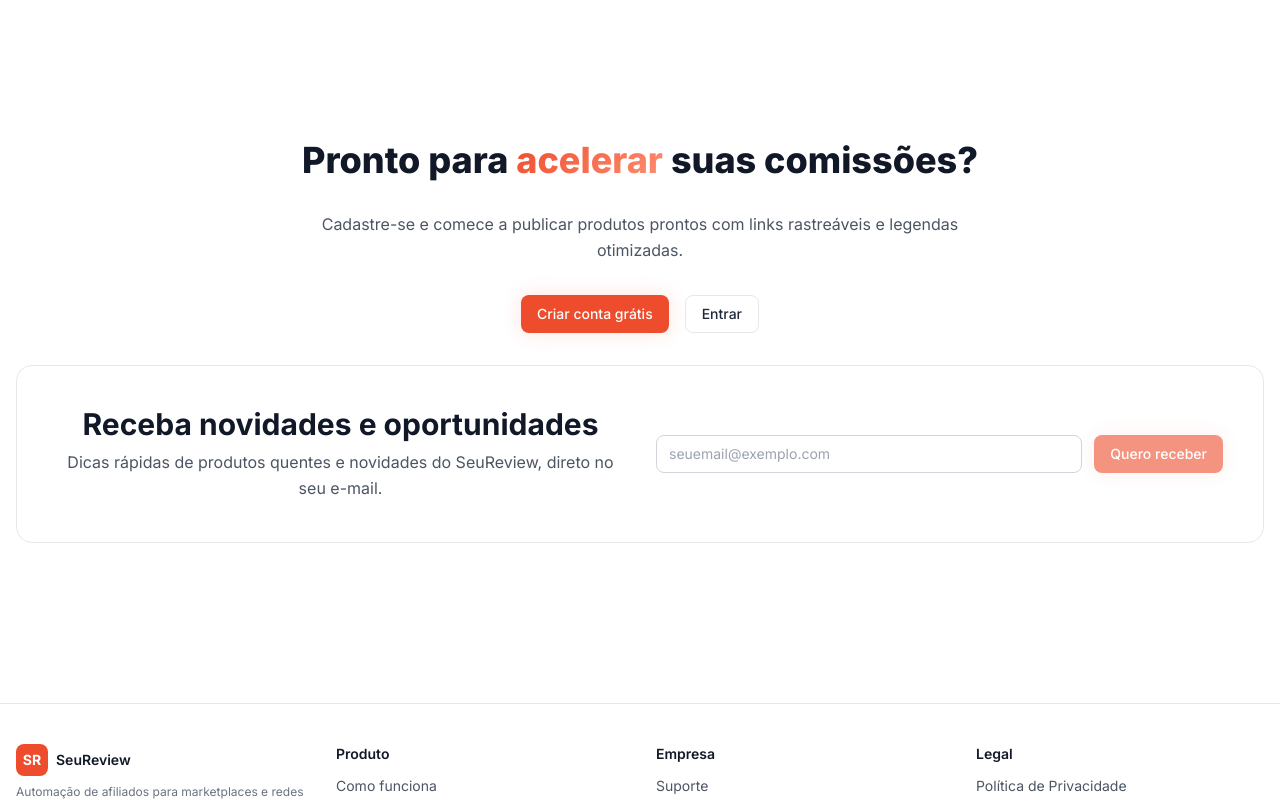
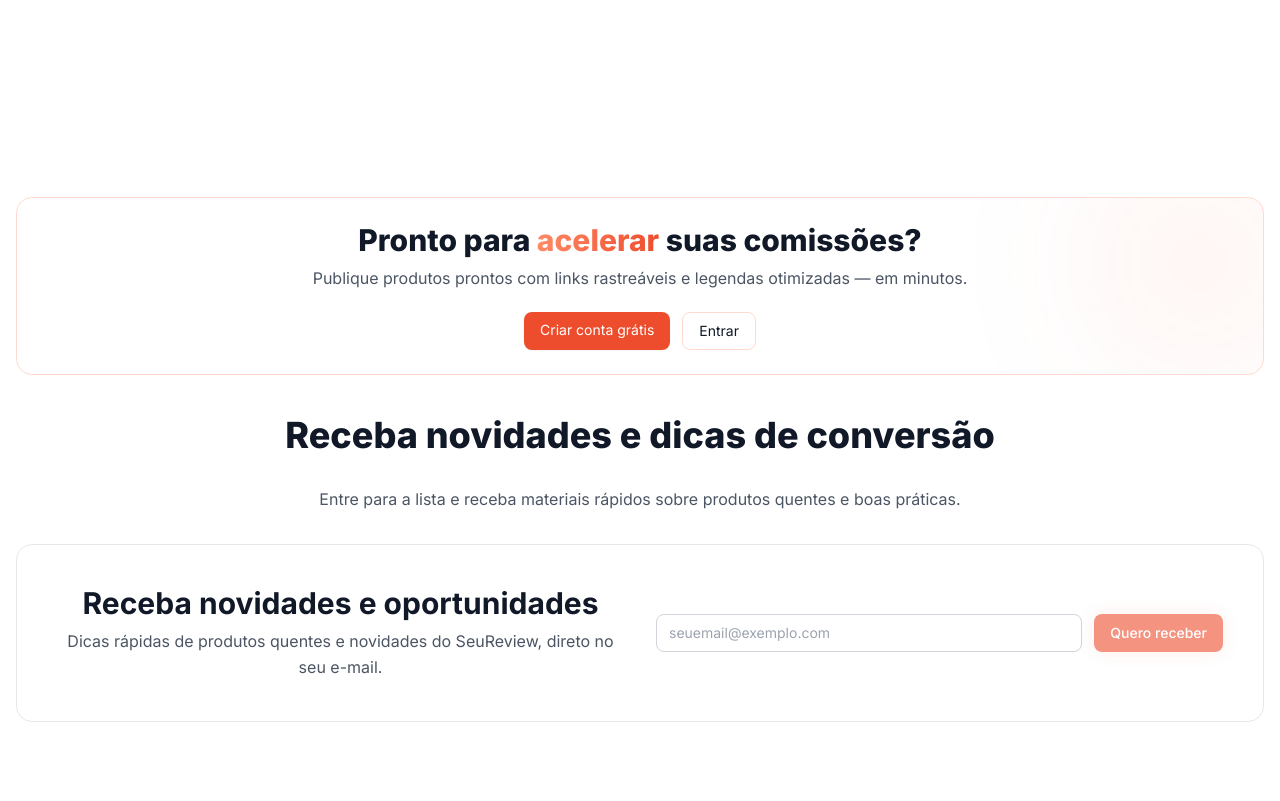
Before and after one commit to marciobever/seureview.com.br, a Next.js app: page / in a window 1280 px wide. Shown: the part 1420-2221 px from the top of the page. Built offline with nearby package versions, Linux system fonts and the light colour scheme; no server answers.

Commit message:
Update page.tsx

```diff
--- a/app/(site)/page.tsx
+++ b/app/(site)/page.tsx
@@ -1,42 +1,53 @@
+// app/(site)/page.tsx
 "use client";
 
-import Link from "next/link";
 import ScrollToTop from "@/components/ScrollToTop";
 import Hero from "@/components/landing/Hero";
 import Depoimentos from "@/components/Depoimentos";
 import Newsletter from "@/components/Newsletter";
 import PageBackdrop from "@/components/landing/PageBackdrop";
+import SiteHeader from "@/components/SiteHeader";
+import AuthCTA from "@/components/AuthCTA";
 
 export const dynamic = "force-dynamic";
 
 export default function LandingPage() {
   return (
     <main className="min-h-screen overflow-hidden">
-      <PageBackdrop />     {/* <<< fundo alaranjado em 100% da página */}
+      {/* topo fixo com botões que mudam se estiver logado */}
+      <SiteHeader />
+
+      {/* fundo + utilitários */}
+      <PageBackdrop />
       <ScrollToTop />
 
+      {/* herói já alterna os botões conforme login */}
       <Hero />
 
+      {/* depoimentos */}
       <section id="depoimentos" className="section">
         <div className="max-container">
           <Depoimentos />
         </div>
       </section>
 
+      {/* CTA sensível ao login + newsletter */}
       <section id="newsletter" className="section pt-0">
-        <div className="max-container text-center space-y-8">
-          <h3 className="text-3xl md:text-4xl font-extrabold">
-            Pronto para <span className="text-gradient">acelerar</span> suas comissões?
-          </h3>
-          <p className="mt-2 text-gray-600 max-w-2xl mx-auto">
-            Cadastre-se e comece a publicar produtos prontos com links rastreáveis e legendas otimizadas.
-          </p>
-          <div className="flex flex-wrap justify-center gap-4 mt-6">
-            <Link href="/signup" className="btn btn-primary text-base">Criar conta grátis</Link>
-            <Link href="/login" className="btn btn-ghost text-base">Entrar</Link>
-          </div>
-          <div className="mt-10">
-            <Newsletter />
+        <div className="max-container space-y-10">
+          {/* Chamada: se logado mostra "Ir para o Dashboard", senão Login/Signup */}
+          <AuthCTA />
+
+          {/* Newsletter permanece igual */}
+          <div className="text-center space-y-8">
+            <h3 className="text-3xl md:text-4xl font-extrabold">
+              Receba novidades e dicas de conversão
+            </h3>
+            <p className="mt-2 text-gray-600 max-w-2xl mx-auto">
+              Entre para a lista e receba materiais rápidos sobre produtos quentes e boas práticas.
+            </p>
+            <div className="mt-6">
+              <Newsletter />
+            </div>
           </div>
         </div>
       </section>
```
